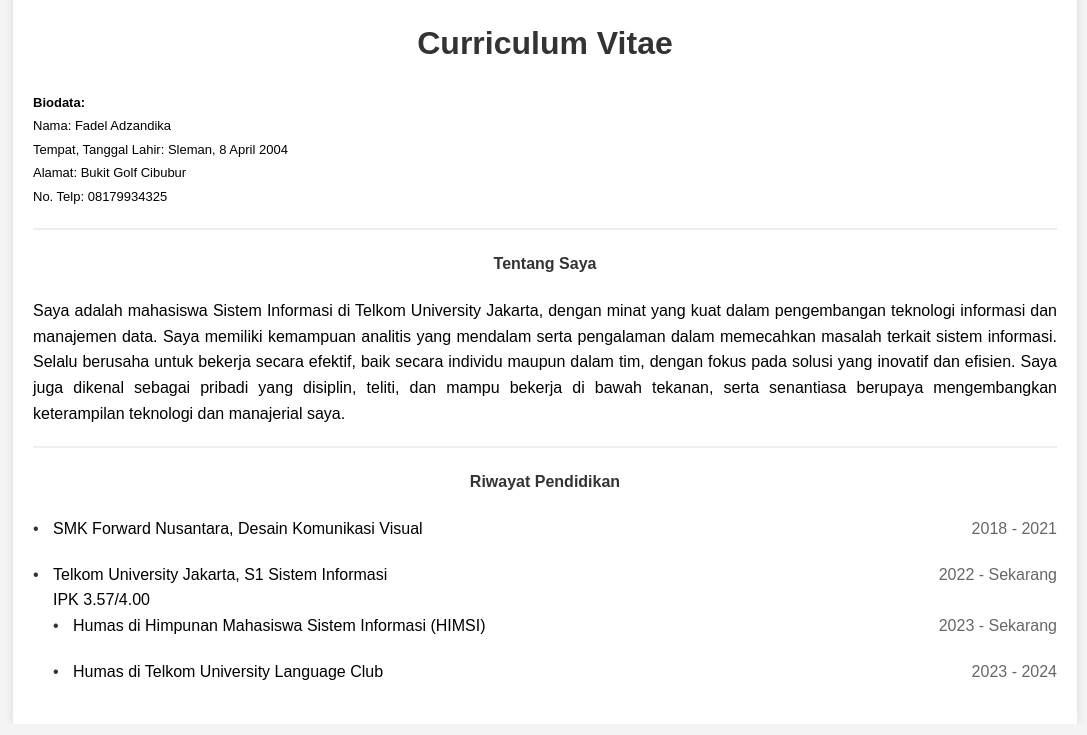
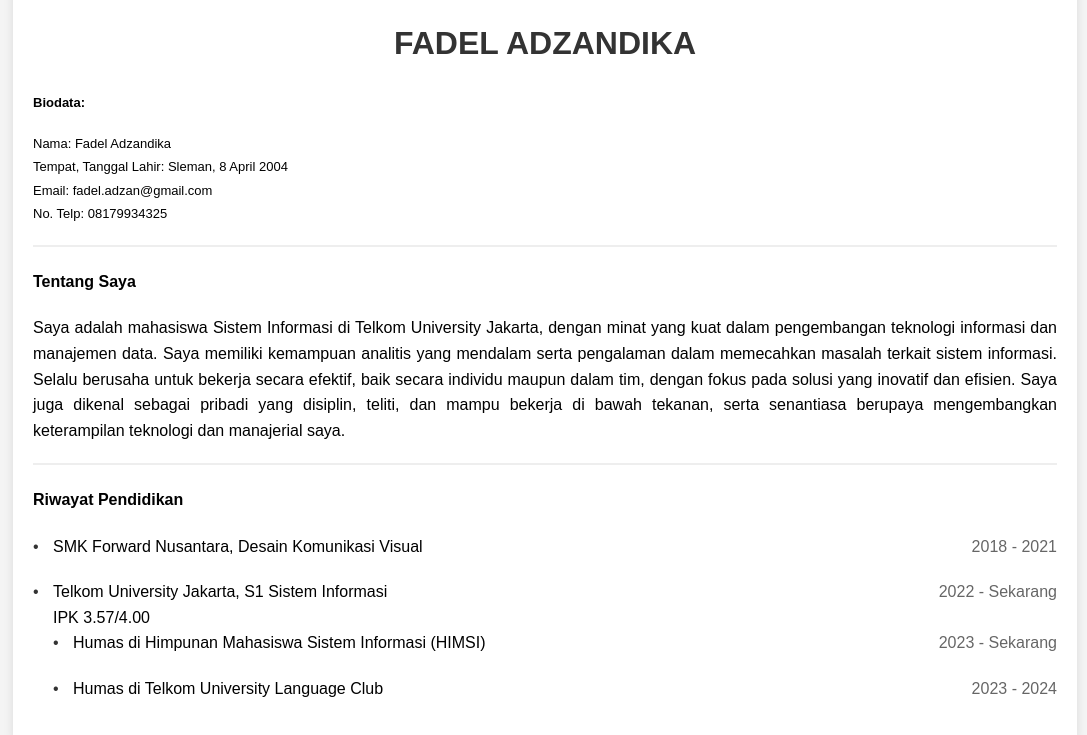
Before and after one commit to FadelAdzandika/CV-FadelAdzandika, a plain HTML site: page index.html in a window 1280 px wide. Shown: the part 193-928 px from the top of the page, without its empty margins (95-1182 px from the left). Drawn offline with Linux system fonts and the light colour scheme.

Commit message:
index.html

```diff
--- a/index.html
+++ b/index.html
@@ -19,7 +19,7 @@
             padding: 20px;
             box-shadow: 0 0 10px rgba(0, 0, 0, 0.1);
         }
-        h1, h4 {
+        h1 {
             text-align: center;
             color: #333;
         }
@@ -66,13 +66,13 @@
 <body>
     <div class="container">
         <img src="WhatsApp Image 2024-06-22 at 11.55.04_53b833f4.jpg" alt="Fadel Adzandika" width="150" height="150">
-        <h1>Curriculum Vitae</h1>
+        <h1>FADEL ADZANDIKA</h1>
 
         <div class="biodata">
-            <p><strong>Biodata:</strong><br>
-            Nama: Fadel Adzandika<br>
+            <h4><strong>Biodata:</strong></h4>
+            <p class="bio">Nama: Fadel Adzandika<br>
             Tempat, Tanggal Lahir: Sleman, 8 April 2004<br>
-            Alamat: Bukit Golf Cibubur<br>
+            Email: fadel.adzan@gmail.com<br>
             No. Telp: 08179934325</p>
         </div>
 
```
